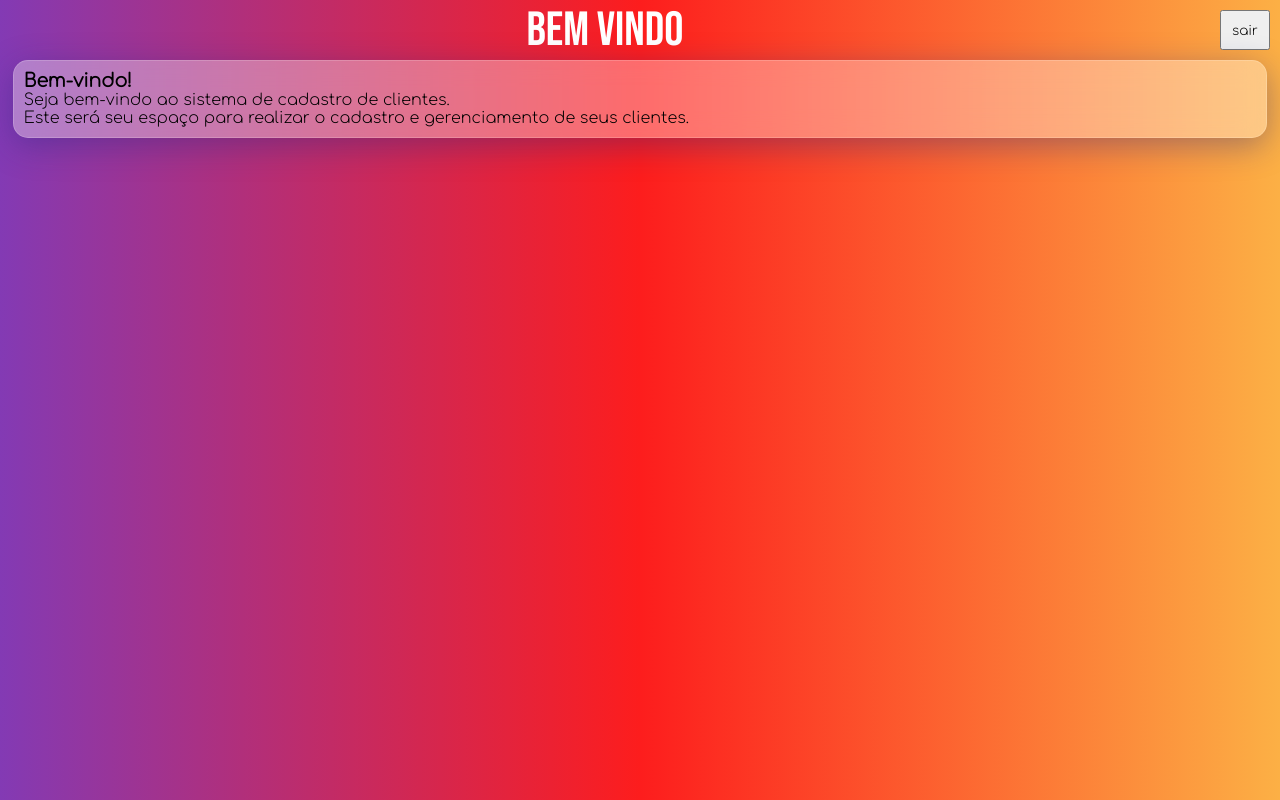
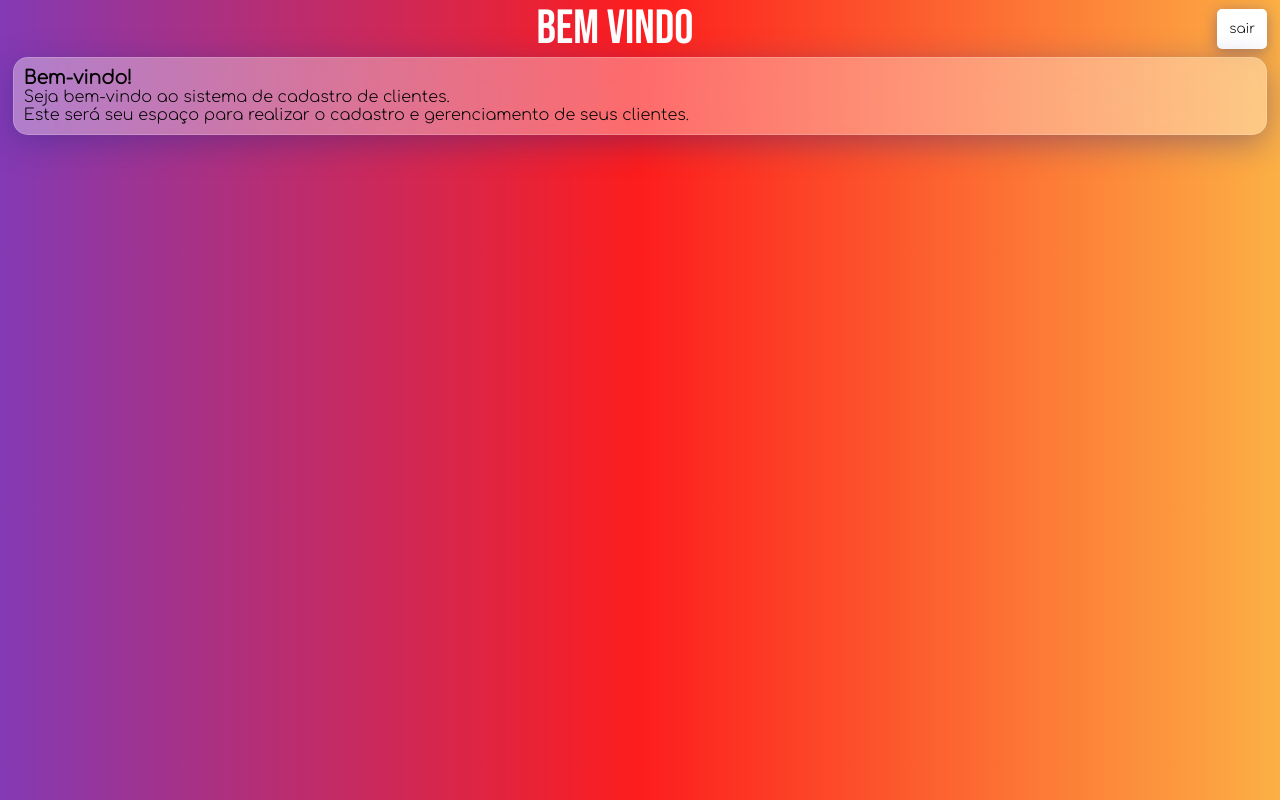
Before and after one commit to osantoschris/login-with-flask, a Flask app: page /dashboard in a window 1280 px wide. Run offline with Flask 3, Linux system fonts and the light colour scheme; a user stored in the database is signed in; some web fonts are replaced.

Commit message:
ajustes de layout

```diff
--- a/static/dashboard.css
+++ b/static/dashboard.css
@@ -9,15 +9,22 @@ body {
     height: 100vh;
     background: rgb(131,58,180);
     background: linear-gradient(90deg, rgba(131,58,180,1) 0%, rgba(253,29,29,1) 50%, rgba(252,176,69,1) 100%);
+    font-family: 'Comfortaa', sans-serif;
 }
 
 .header {
     width: 100%;
     display: flex;
     align-items: center;
-    justify-content: end;
+    justify-content: center
 }
-.header label {
+.content-header {
+    width: 98%;
+    display: flex;
+    align-items: center;
+    justify-content: center;
+}
+.content-header label {
     width: 100%;
     display: flex;
     justify-content: center;
@@ -26,16 +33,19 @@ body {
     font-size: 48px;
     color: #fff;
 }
-.header button {
+.content-header button {
     width: 50px;
     height: 40px;
-    margin: 10px;
     text-transform: lowercase;
     font-family: 'Comfortaa', sans-serif;
+    background: #fff;
+    border: none;
+    border-radius: 5px;
+    box-shadow: 0 3px 15px 0 rgba(31,38,135,0.37);
 }
-.header button:hover {
+.content-header button:hover {
     cursor: pointer;
-
+    background-color: rgba(232, 232, 232);
 }
 
 .main {
@@ -55,5 +65,4 @@ body {
     box-shadow: 0 8px 32px 0 rgba(31,38,135,0.37);
     backdrop-filter: blur(13.5px);
     -webkit-backdrop-filter: blur(13.5px);
-    font-family: 'Comfortaa', sans-serif;
 }
--- a/templates/dashboard.html
+++ b/templates/dashboard.html
@@ -11,10 +11,12 @@
 </head>
 <body>
     <div class="header">
-        <label for="title">Bem vindo</label>
-        <form action="{{ url_for('logout') }}" method="post">
-            <button type="submit">Sair</button>
-        </form>
+        <div class="content-header">
+            <label for="title">Bem vindo</label>
+            <form action="{{ url_for('logout') }}" method="post">
+                <button type="submit">Sair</button>
+            </form>
+        </div>
     </div>
     <div class="main">
         <div class="content">
```
Also changed, not shown: readme.md.
